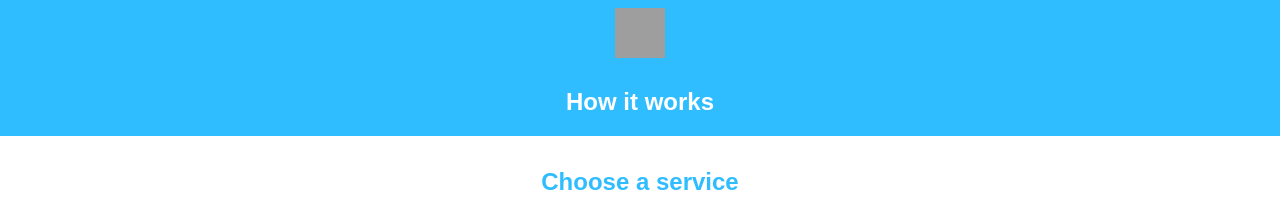
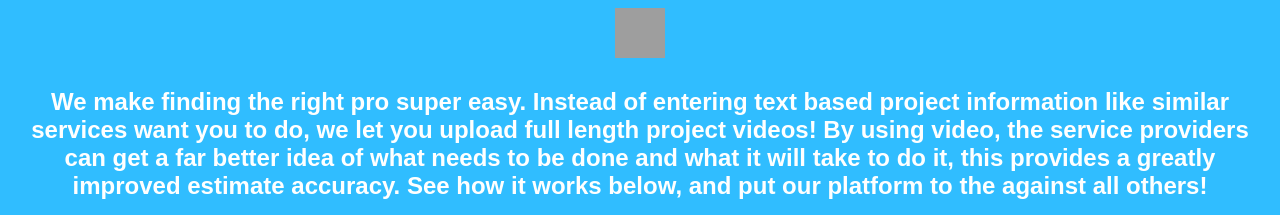
Before and after one commit to homefabulous/hf-how-it-works, a plain HTML site: page index.html in a window 1280 px wide. Shown: the top 215 px of the page. Drawn offline with Linux system fonts and the light colour scheme; grey boxes are pictures that could not be loaded.

Commit message:
Update index.html

```diff
--- a/index.html
+++ b/index.html
@@ -35,7 +35,10 @@ mixpanel.track("How it works");
 
 
  <div style="background-color:#30BDFF; color:white; margin:-10; padding:10px;">
-<center><font face="Arial"</font><h2>How it works</h1></center></div>
+<center><font face="Arial"</font><h2>We make finding the right pro super easy. Instead of entering text based project information
+like similar services want you to do, we let you upload full length project videos! By using video, the service providers can
+get a far better idea of what needs to be done and what it will take to do it, this provides a greatly improved estimate
+accuracy. See how it works below, and put our platform to the against all others! </h1></center></div>
 
 
 
```
